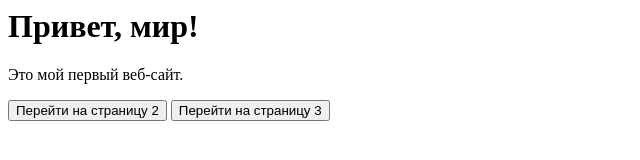
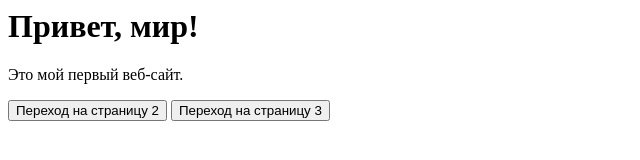
Before and after one commit to yaalienn/123, a plain HTML site: page index.html in a window 1280 px wide. Shown: the full height of the page, 0-640 px from the left. Drawn offline with Linux system fonts and the light colour scheme.

Commit message:
Update index.html

```diff
--- a/index.html
+++ b/index.html
@@ -5,7 +5,7 @@
 <body>
     <h1>Привет, мир!</h1>
     <p>Это мой первый веб-сайт.</p>
-    <button onclick="window.location.href='v2.html'">Перейти на страницу 2</button>
-     <button onclick="window.location.href='v3.html'">Перейти на страницу 3</button>
+    <button onclick="window.location.href='v2.html'">Переход на страницу 2</button>
+     <button onclick="window.location.href='v3.html'">Переход на страницу 3</button>
 </body>
 </html>
```
